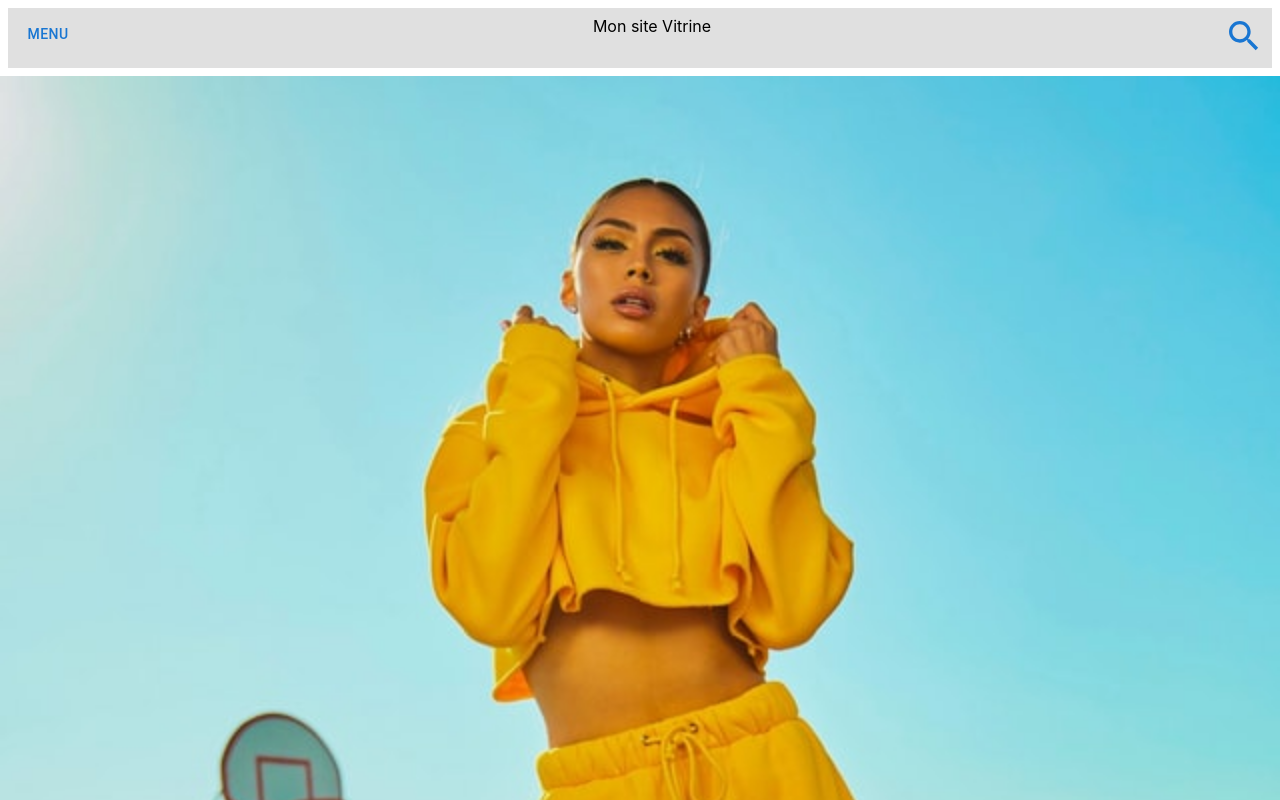
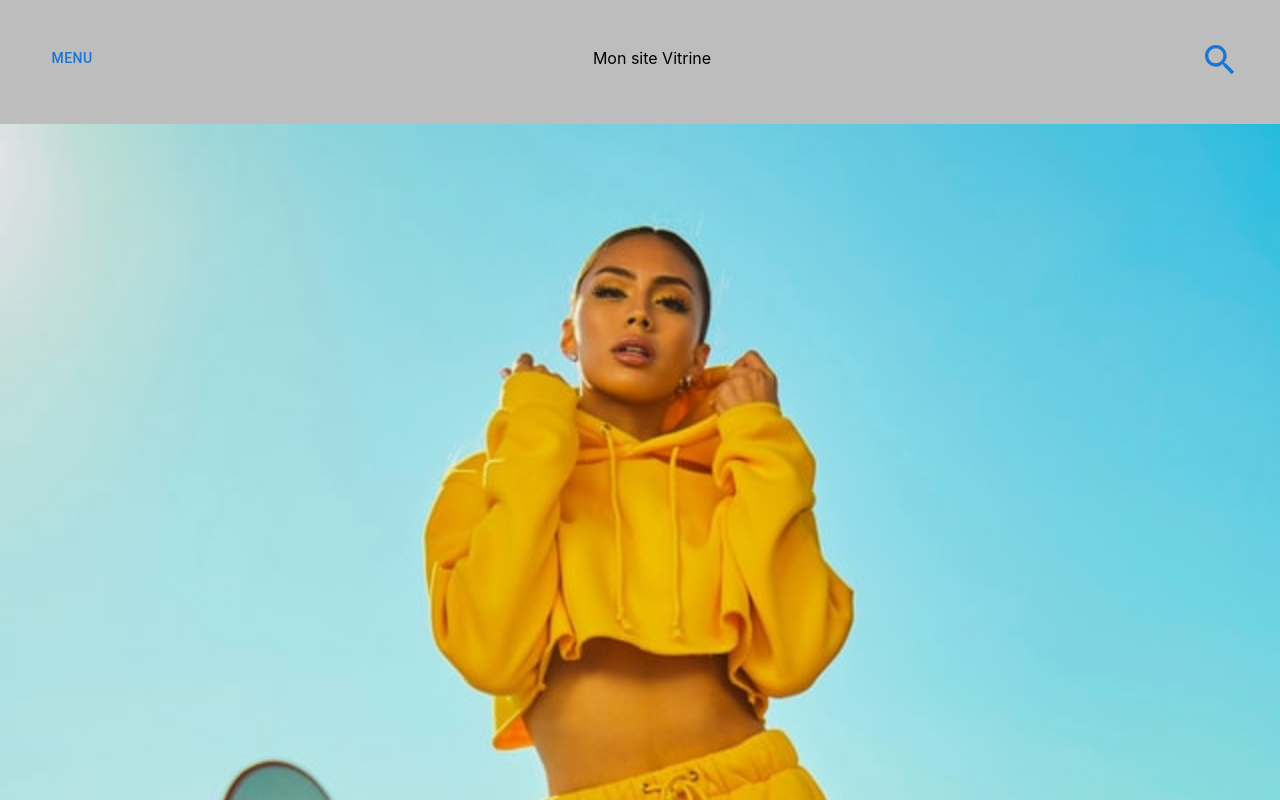
Before and after one commit to Dragon-S20/Demo-vitrine, a React (Create React App) app in the folder demo-vitrine/: page / in a window 1280 px wide. Shown: the top 800 px of the page. Built offline with nearby package versions, Linux system fonts and the light colour scheme.

Commit message:
Color header

```diff
--- a/demo-vitrine/src/component/Header.js
+++ b/demo-vitrine/src/component/Header.js
@@ -3,18 +3,18 @@ import Box from '@mui/material/Box';
 import Navbar from './Navbar.js'
 import SearchIcon from '@mui/icons-material/Search';
 
-const FlexGrow = () => {
+const ShowHeader= () => {
   return (
-    <div style={{ width: '100%' }}>
-      <Box sx={{ display: 'flex', p: 1, bgcolor: 'background.paper'}}>
+    <div style={{ width: '100%' }} >
+      <Box sx={{ display: 'flex', p: 3, bgcolor: '#bdbdbd'}}>
       <Box
-        sx={{ p: 1, flexGrow: 1, bgcolor: 'grey.300' }}><Navbar /></Box>
+        sx={{ p: 2, flexGrow: 1 }}><Navbar /></Box>
         <Box
-        sx={{ p: 1, flexGrow: 1, bgcolor: 'grey.300'}}>Mon site Vitrine</Box>
-        <Box sx={{ p: 1, bgcolor: 'grey.300' }}><SearchIcon color="primary" fontSize="large" sx={{ fontSize: 40 }}/></Box>
+        sx={{ p: 3, flexGrow: 1}}>Mon site Vitrine</Box>
+        <Box sx={{ p: 2}}><SearchIcon color="primary" fontSize="large" sx={{ fontSize: 40 }}/></Box>
       </Box>
     </div>
   );
 }
 
-export default FlexGrow
+export default ShowHeader
```
